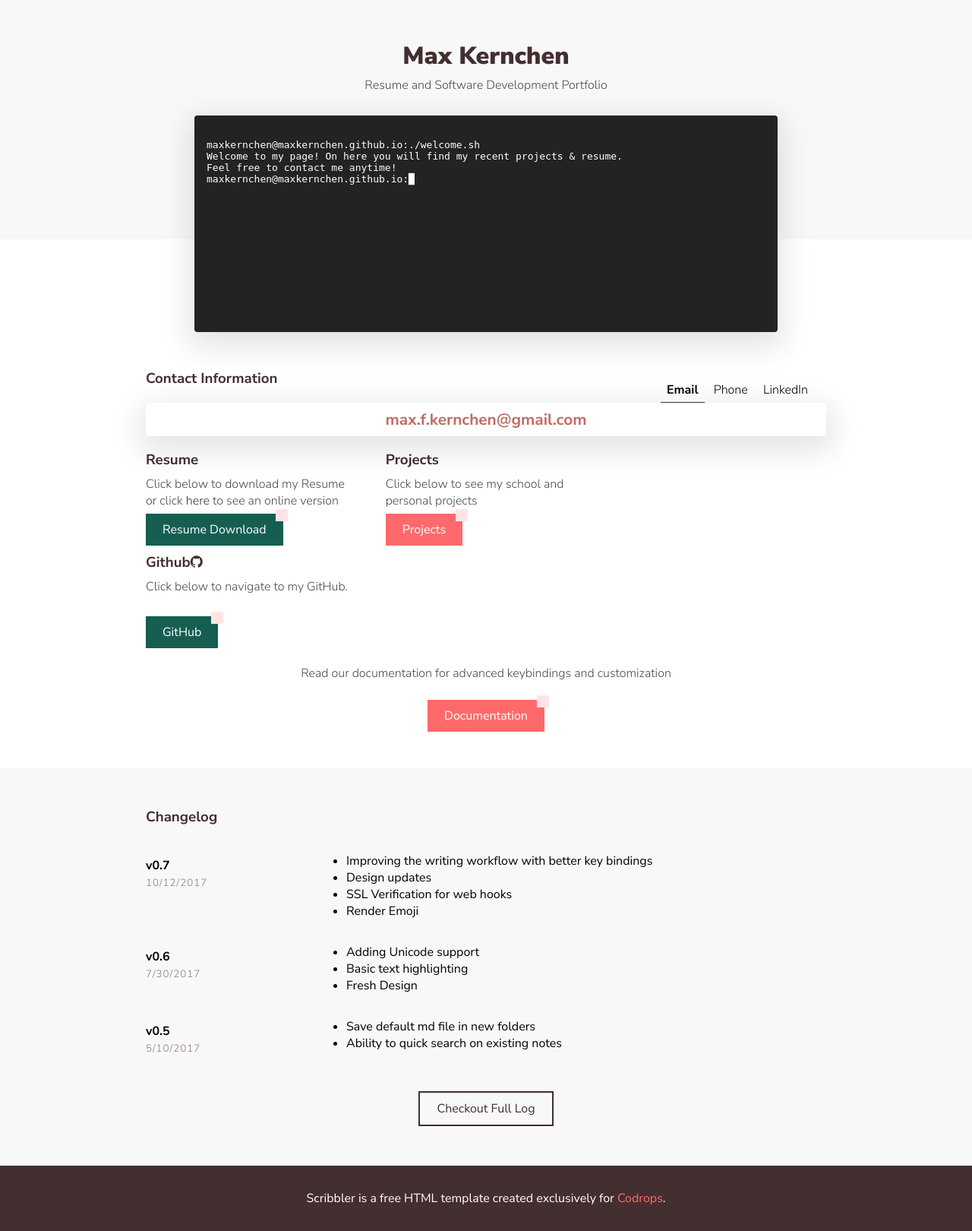
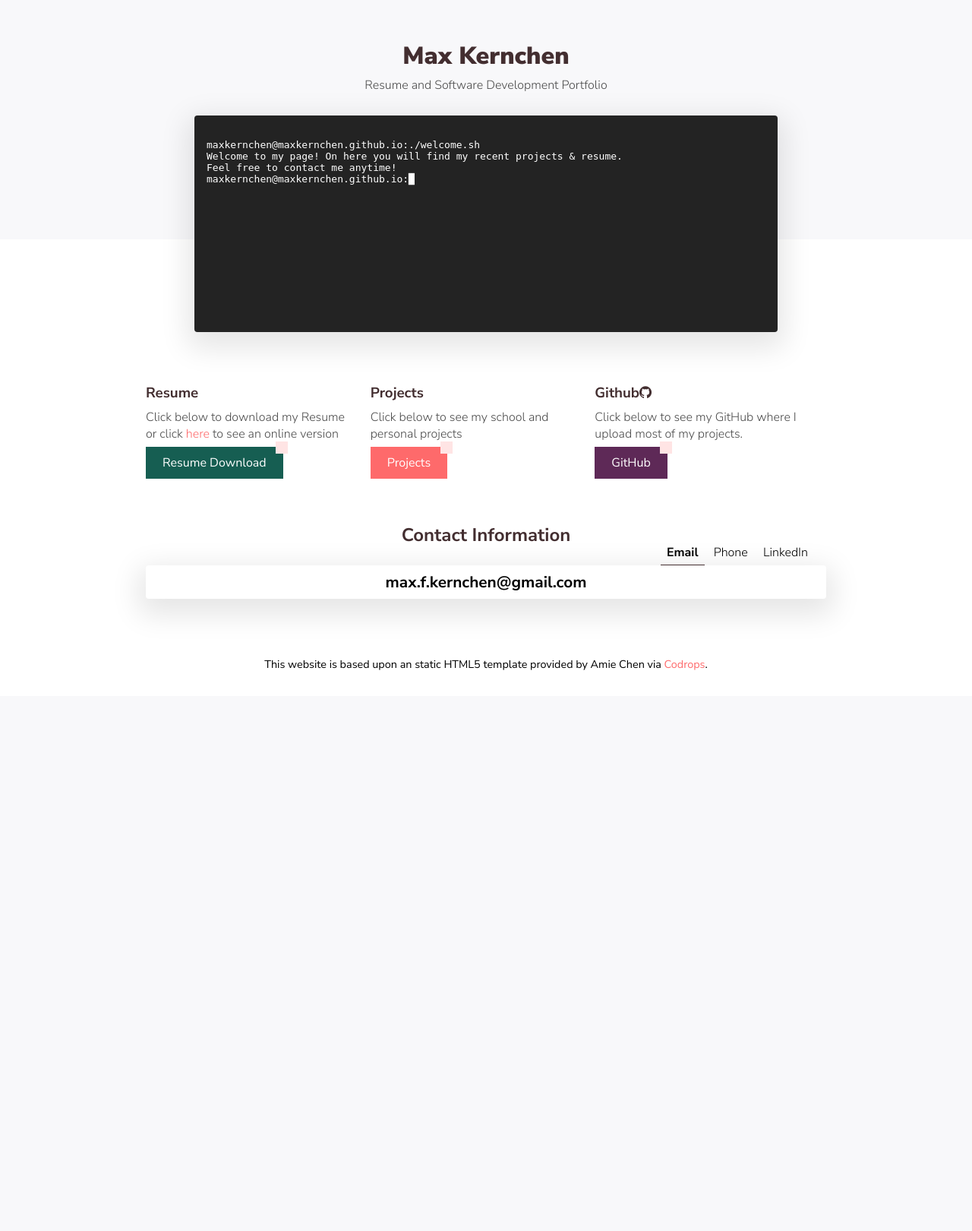
Before and after one commit to maxkernchen/maxkernchen.github.io, a PHP site: page / in a window 1280 px wide. Shown: the part 55-1675 px from the top of the page at 76% size. After the commit the page ends 937 px from the top, so only its background shows below. Run offline with PHP 8.4, Linux system fonts and the light colour scheme; some libraries are stand-ins or nearby versions.

Commit message:
Home Page formating changes, continuing to add projects

```diff
--- a/index.html
+++ b/index.html
@@ -34,8 +34,30 @@
       </pre>
     </div>
     <div class="wrapper">
+
+      <div class="feature">
+        <div class="feature__item">
+          <h3 class="section__title">Resume</h3>
+          <p>Click below to download my Resume or click
+            <a class="link--light" href="projects.html">here</a> to see an online version</p>
+            <a href="Resume_MaxKernchen.pdf" class="button--common">Resume Download</a>
+        </div>
+
+        <div class="feature__item">
+          <h3 class="section__title">Projects</h3>
+          <p>Click below to see my school and personal projects </p>
+          <a href="projects.html" class="button--primary">Projects</a>
+        </div>
+        <div class="feature__item">
+            <h3 class="section__title">Github<i class="fa fa-github"></i></h3>
+            <p>Click below to see my GitHub where I upload most of my projects.</p>
+            <a href="https://github.com/maxkernchen" style="margin-left: 0px" class="button--github">GitHub</a>
+          </div>
+      </div>
+      <br>
+      <br>
       <div class="installation">
-        <h3 class="section__title">Contact Information</h3>
+        <h3 class="section__title" style="text-align: center;font-size: 1.5rem">Contact Information</h3>
         <div class="tab__container">
           <ul class="tab__menu">
             <li class="tab active" data-tab="Email">Email</li>
@@ -43,92 +65,18 @@
             <li class="tab" data-tab="LinkedIn">LinkedIn</li>
           </ul>
          <div class="contact">
-            <a class="tab__pane active Email" href="mailto:max.f.kernchen@gmail.com">max.f.kernchen@gmail.com</a>
-            <a class="tab__pane Phone">704-728-6806</a>
-            <a class="tab__pane LinkedIn" href="http://www.linkedin.com/in/maxkernchen">www.linkedin.com/in/maxkernchen</a>
+            <a class="tab__pane active Email" style="color:black" href="mailto:max.f.kernchen@gmail.com">max.f.kernchen@gmail.com</a>
+            <a class="tab__pane Phone" style="color:black">704-728-6806</a>
+            <a class="tab__pane LinkedIn" style="color:black" href="http://www.linkedin.com/in/maxkernchen">www.linkedin.com/in/maxkernchen</a>
          </div>
         </div>
       </div>
-      <div class="feature">
-        <div class="feature__item">
-          <h3 class="section__title">Resume</h3>
-          <p>Click below to download my Resume or click
-            <a class="link" href="projects.html">here</a> to see an online version</p>
-            <a href="Resume_MaxKernchen.pdf" class="button--common">Resume Download</a>
-        </div>
-        <div class="feature__item">
-
-        </div>
-        <div class="feature__item">
-          <h3 class="section__title">Projects</h3>
-          <p>Click below to see my school and personal projects </p>
-          <a href="projects.html" class="button--primary">Projects</a>
-        </div>
-        <div class="feature__item">
-            <h3 class="section__title">Github<i class="fa fa-github"></i></h3>
-            <p>Click below to navigate to my GitHub.
-
-            </p>
-            <br>
-            <a href="https://github.com/maxkernchen" class="button--common">GitHub</a>
-          </div>
-
-
-      </div>
-
-      <div class="callout">
-        <p>Read our documentation for advanced keybindings and customization</p>
-        <a href="doc.html" class="button--primary">Documentation</a>
-      </div>
     </div>
-    <div class="changelog">
-      <div class="wrapper">
-        <h3 class="section__title">Changelog</h3>
-        <div class="changelog__item">
-          <div class="changelog__meta">
-            <h4 class="changelog__title">v0.7</h4>
-            <small class="changelog__date">10/12/2017</small>
-          </div>
-          <div class="changelog__detail">
-            <ul>
-              <li>Improving the writing workflow with better key bindings</li>
-              <li>Design updates</li>
-              <li>SSL Verification for web hooks</li>
-              <li>Render Emoji</li>
-            </ul>
-          </div>
-        </div>
-        <div class="changelog__item">
-          <div class="changelog__meta">
-            <h4 class="changelog__title">v0.6</h4>
-            <small class="changelog__date">7/30/2017</small>
-          </div>
-          <div class="changelog__detail">
-            <ul>
-              <li>Adding Unicode support</li>
-              <li>Basic text highlighting</li>
-              <li>Fresh Design</li>
-            </ul>
-          </div>
-        </div>
-        <div class="changelog__item">
-          <div class="changelog__meta">
-            <h4 class="changelog__title">v0.5</h4>
-            <small class="changelog__date">5/10/2017</small>
-          </div>
-          <div class="changelog__detail">
-            <ul>
-              <li>Save default md file in new folders</li>
-              <li>Ability to quick search on existing notes</li>
-            </ul>
-          </div>
-        </div>
-        <div class="changelog__callout">
-          <a href="#" class="button--secondary">Checkout Full Log</a>
-        </div>
-      </div>
-    </div>
-    <footer class="footer">Scribbler is a free HTML template created exclusively for <a href="https://tympanus.net/codrops/" target="_blank" class="link link--light">Codrops</a>.</footer>
+    <br>
+    <br>
+    <footer class="footer">This website is based upon an static HTML5 template provided by Amie Chen via
+      <a href="https://tympanus.net/codrops/2018/01/12/freebie-scribbler-website-template-html-sketch/"
+      target="_blank" class="link link--light">Codrops</a>.</footer>
     <script src="https://cdnjs.cloudflare.com/ajax/libs/highlight.js/9.12.0/highlight.min.js"></script>
     <script>hljs.initHighlightingOnLoad();</script>
     <script src="scribbler.js"></script>
--- a/scribbler-global.css
+++ b/scribbler-global.css
@@ -13,6 +13,7 @@
   --code-bg-color: #F0E8E8;
   --link-color:rgb(192, 109, 98);
   --common-button-color: rgb(22, 94, 82);
+  --github-button-color:rgb(94, 41, 87);
 }
 
 /* normalized */
@@ -175,6 +176,38 @@ hr {
   transform: rotate(90deg);
 }
 
+.button--github {
+  padding: 10px 22px;
+  background-color: var(--github-button-color);
+  color: white;
+  position: relative;
+  margin-left: 50px;
+  text-decoration: none;
+  border: 0;
+  transition: all .3s ease-out;
+}
+
+.button--github:after {
+  position: absolute;
+  content: "";
+  width: 1rem;
+  height: 1rem;
+  background-color: var(--accent-color-light);
+  right: -0.4rem;
+  top: -0.4rem;
+  transition: all 0.3s ease-out;
+}
+
+.button--github:hover {
+  text-shadow: 0px 1px 1px var(--accent-color-dark);
+  color: white;
+  transform: translate3D(0, -3px, 0);
+}
+
+.button--github:hover::after {
+  transform: rotate(90deg);
+}
+
 
 .button--secondary {
   padding: 10px 22px;
@@ -334,9 +367,9 @@ table td:first-child {
 
 .footer {
   text-align: center;
-  background-color: var(--primary-color);
   padding: 2rem;
-  color: white;
+  font-size: .9rem;
+  color: black;
 }
 
 @keyframes fadeUp {
```
Also changed, not shown: projects.html (+37 -22 lines).
